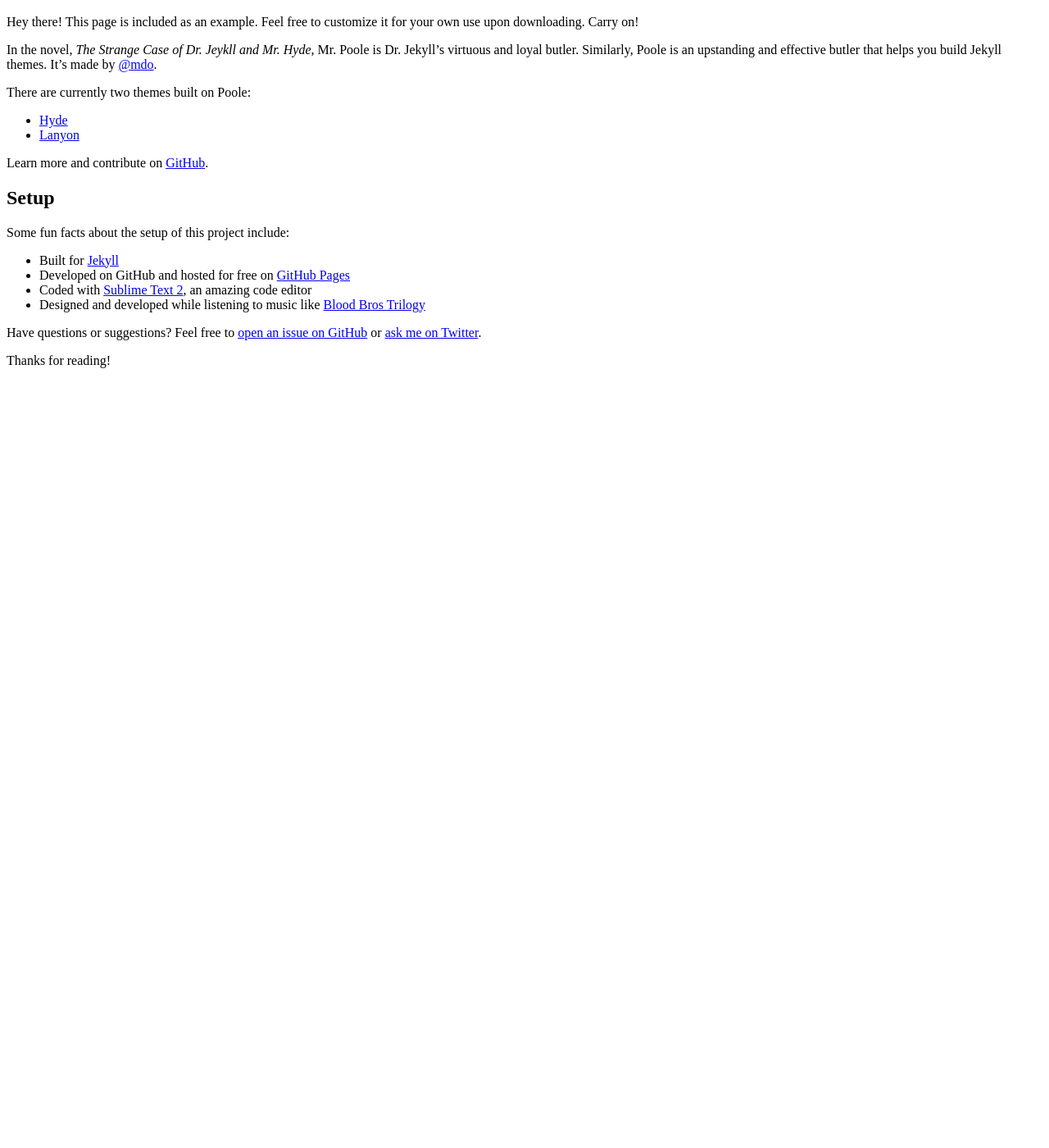
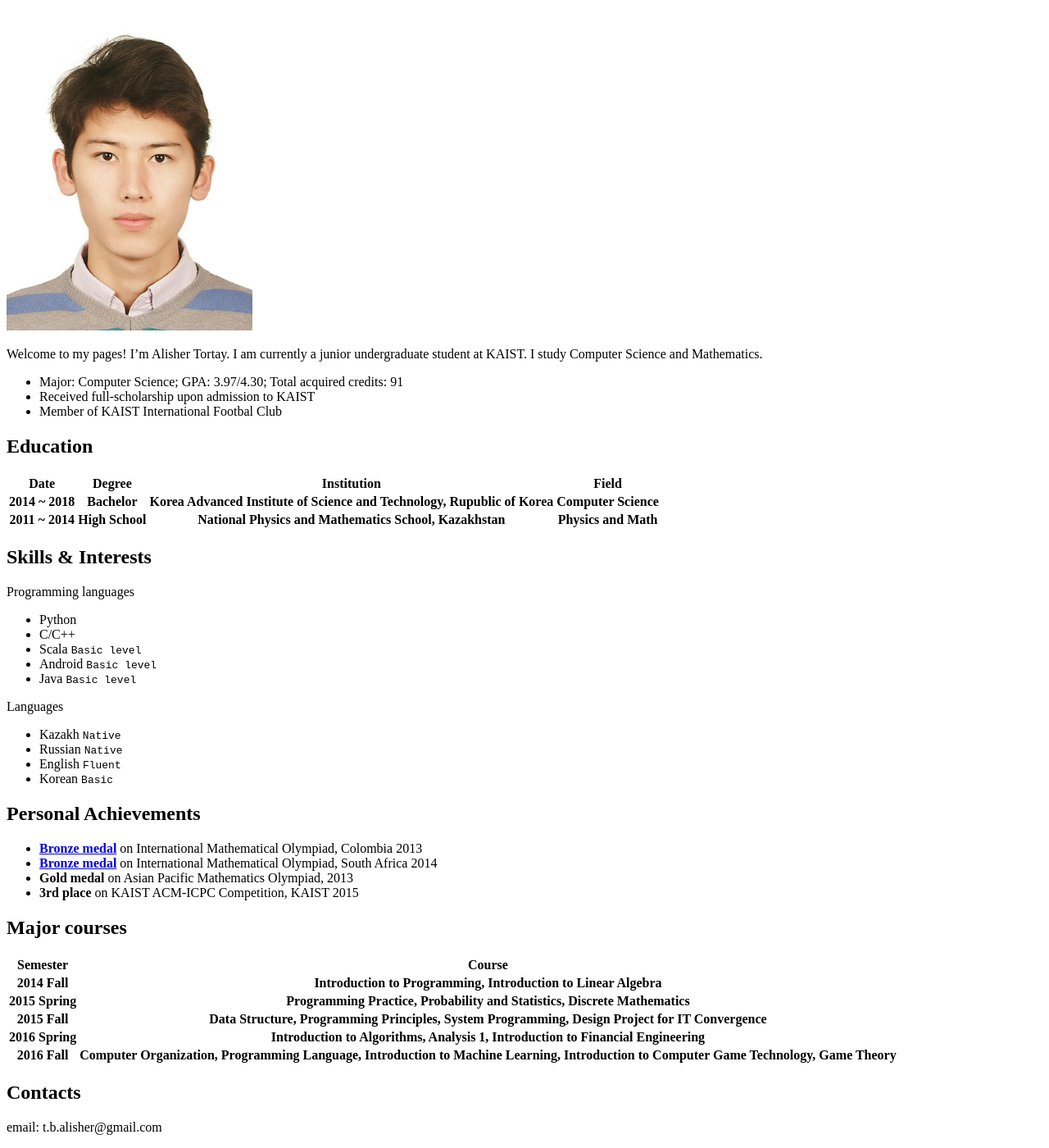
Before and after one commit to chizhik/Chizhik.github.io, a Jekyll site: the page built from about.md, in a window 1280 px wide and 1400 px high, scrolled down 228 px. Shown: the whole window at 82% size. Built offline with Jekyll 4.4.1, drawn with Linux system fonts in a browser that asks for light colours; Markdown is read by kramdown in place of the engine named in the settings; before the commit the page ends 900 px from its top, so only the background shows below that; some of the changed text lies outside the part shown.

Commit message:
updated about

```diff
--- a/_config.yml
+++ b/_config.yml
@@ -7,15 +7,16 @@
 permalink:        pretty
 
 # Setup
-title:            Hyde
-tagline:          'A Jekyll theme'
-description:      'A brazen two-column <a href="http://jekyllrb.com" target="_blank">Jekyll</a> theme that pairs a prominent sidebar with uncomplicated content. Made by <a href="https://twitter.com/mdo" target="_blank">@mdo</a>.'
-url:              http://hyde.getpoole.com
+title:            Alisher Tortay
+tagline:          Computer Science student at KAIST
+description:      Computer Science student at KAIST
+#url:              http://hyde.getpoole.com
+url:			  http://alishertortay.me
 baseurl:          /
 
 author:
-  name:           'Mark Otto'
-  url:            https://twitter.com/mdo
+  name:           'Alisher Tortay'
+#  url:            https://twitter.com/mdo
 
 paginate:         5
 
@@ -23,4 +24,5 @@
 version:          2.1.0
 
 github:
-  repo:           https://github.com/poole/hyde
+#  repo:           https://github.com/poole/hyde
+  repo:			  https://github.com/Chizhik
--- a/_layouts/default.html
+++ b/_layouts/default.html
@@ -3,7 +3,7 @@
 
   {% include head.html %}
 
-  <body>
+  <body class="theme-base-0d">
 
     {% include sidebar.html %}
 
--- a/about.md
+++ b/about.md
@@ -3,28 +3,103 @@
 title: About
 ---
 
+<img src="/assets/pictures/avatar.jpg" alt="Self" style="width: 300px;"/>
+
+<!--
 <p class="message">
   Hey there! This page is included as an example. Feel free to customize it for your own use upon downloading. Carry on!
 </p>
+-->
 
-In the novel, *The Strange Case of Dr. Jeykll and Mr. Hyde*, Mr. Poole is Dr. Jekyll's virtuous and loyal butler. Similarly, Poole is an upstanding and effective butler that helps you build Jekyll themes. It's made by [@mdo](https://twitter.com/mdo).
+Welcome to my pages! I'm Alisher Tortay. I am currently a junior undergraduate student at KAIST. I study Computer Science and Mathematics.
 
-There are currently two themes built on Poole:
+* Major: Computer Science; GPA: 3.97/4.30; Total acquired credits: 91
+* Received full-scholarship upon admission to KAIST
+* Member of KAIST International Footbal Club
 
-* [Hyde](http://hyde.getpoole.com)
-* [Lanyon](http://lanyon.getpoole.com)
+## Education
+<table>
+	<thead>
+		<tr>
+			<th>Date</th>
+			<th>Degree</th>
+			<th>Institution</th>
+			<th>Field</th>
+		</tr>
+	</thead>
+	<tbody>
+		<tr>
+			<th>2014 ~ 2018</th>
+			<th>Bachelor</th>
+			<th>Korea Advanced Institute of Science and Technology, Rupublic of Korea</th>
+			<th>Computer Science</th>
+		</tr>
+	</tbody>
+	<tbody>
+		<tr>
+			<th>2011 ~ 2014</th>
+			<th>High School</th>
+			<th>National Physics and Mathematics School, Kazakhstan</th>
+			<th>Physics and Math</th>
+		</tr>
+	</tbody>
+</table>
 
-Learn more and contribute on [GitHub](https://github.com/poole).
+## Skills & Interests
+Programming languages
 
-## Setup
+* Python
+* C/C++
+* Scala `Basic level`
+* Android `Basic level`
+* Java `Basic level`
 
-Some fun facts about the setup of this project include:
+Languages
 
-* Built for [Jekyll](http://jekyllrb.com)
-* Developed on GitHub and hosted for free on [GitHub Pages](https://pages.github.com)
-* Coded with [Sublime Text 2](http://sublimetext.com), an amazing code editor
-* Designed and developed while listening to music like [Blood Bros Trilogy](https://soundcloud.com/maddecent/sets/blood-bros-series)
+* Kazakh `Native`
+* Russian `Native`
+* English `Fluent`
+* Korean `Basic`
 
-Have questions or suggestions? Feel free to [open an issue on GitHub](https://github.com/poole/issues/new) or [ask me on Twitter](https://twitter.com/mdo).
+##Personal Achievements
 
-Thanks for reading!
+* [**Bronze medal**](https://www.imo-official.org/participant_r.aspx?id=23507&column=year&order=desc&language=en) on International Mathematical Olympiad, Colombia 2013
+* [**Bronze medal**](https://www.imo-official.org/participant_r.aspx?id=23507&column=year&order=desc&language=en) on International Mathematical Olympiad, South Africa 2014
+* **Gold medal** on Asian Pacific Mathematics Olympiad, 2013
+* **3rd place** on KAIST ACM-ICPC Competition, KAIST 2015
+
+##Major courses
+
+<table>
+	<thead>
+		<tr>
+			<th>Semester</th>
+			<th>Course</th>
+		</tr>
+	</thead>
+	<tbody>
+		<tr>
+			<th>2014 Fall</th>
+			<th>Introduction to Programming, Introduction to Linear Algebra</th>
+		</tr>
+		<tr>
+			<th>2015 Spring</th>
+			<th>Programming Practice, Probability and Statistics, Discrete Mathematics</th>
+		</tr>
+		<tr>
+			<th>2015 Fall</th>
+			<th>Data Structure, Programming Principles, System Programming, Design Project for IT Convergence</th>
+		</tr>
+		<tr>
+			<th>2016 Spring</th>
+			<th>Introduction to Algorithms, Analysis 1, Introduction to Financial Engineering</th>
+		</tr>
+		<tr>
+			<th>2016 Fall</th>
+			<th>Computer Organization, Programming Language, Introduction to Machine Learning, Introduction to Computer Game Technology, Game Theory</th>
+		</tr>
+	</tbody>
+</table>
+
+##Contacts
+email: t.b.alisher@gmail.com
```
Also changed, not shown: assets/pictures/avatar.jpg (added).
